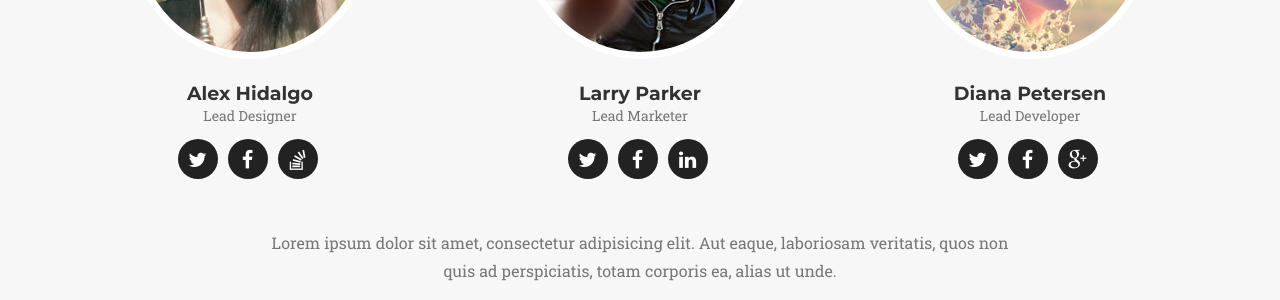
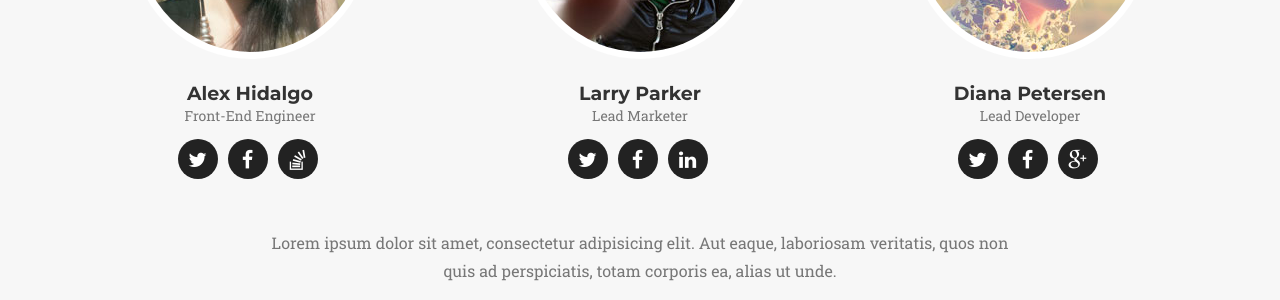
Before and after one commit to alexhidalgo/alexblog.github.io, a Jekyll site: the page built from index.html, in a window 1280 px wide and 900 px high, scrolled down 4899 px. Shown: the part 154-454 px from the top of the window. Built offline with Jekyll 4.4.1, drawn with Linux system fonts in a browser that asks for light colours; some web fonts are replaced.

```diff
--- a/_config.yml
+++ b/_config.yml
@@ -16,12 +16,12 @@ color:
 people:
 - name: Alex Hidalgo
   pic: 1
-  position: Lead Designer
+  position: Front-End Engineer
   social:
     - title: twitter
       url: #
     - title: facebook
-      url: #
+      url: https://twitter.com/dallashidalgo
     - title: stack-overflow
       url: #
 
```
